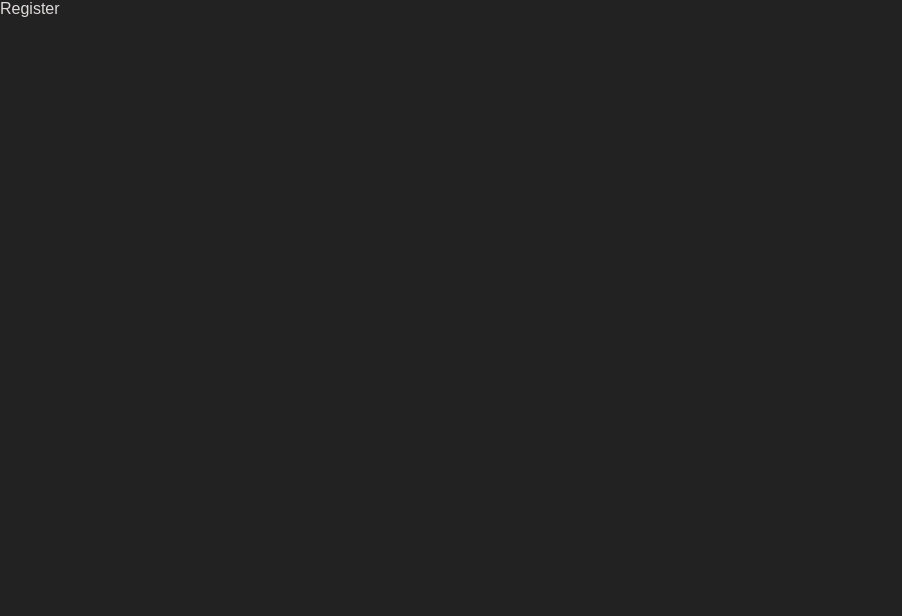
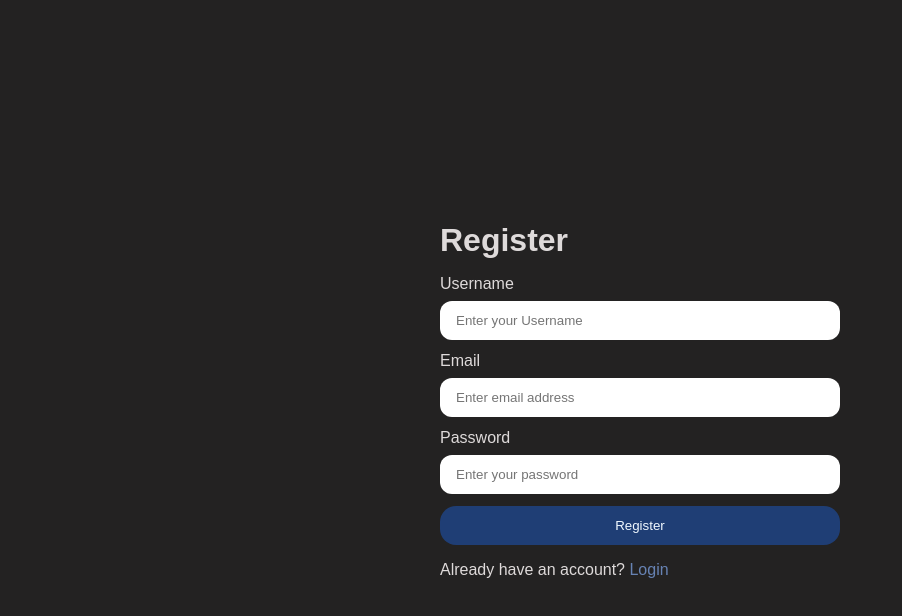
Before and after one commit to ArpitaRawat09/CareerAI, a React app in the folder Frontend/: page /register in a window 1280 px wide. Shown: the top 616 px of the page, without its empty margins (0-902 px from the left). Built offline with nearby package versions, Linux system fonts and the light colour scheme; the HTML template or start-up script is replaced by a standard one.

Commit message:
feat: enhance authentication forms with registration functionality and link navigation

```diff
--- a/Frontend/src/features/auth/auth.form.scss
+++ b/Frontend/src/features/auth/auth.form.scss
@@ -7,7 +7,7 @@ main {
   align-items: center;
 
   .form-container{
-    min-width: 370px;
+    min-width: 400px;
 
     display: flex;
     flex-direction: column;
@@ -33,4 +33,9 @@ main {
       border-radius: 0.75rem;
     }
   }
+
+  a{
+    color: rgb(103, 131, 180);
+    text-decoration: none;
+  }
 }
--- a/Frontend/src/features/auth/pages/Login.jsx
+++ b/Frontend/src/features/auth/pages/Login.jsx
@@ -1,7 +1,10 @@
 import React from "react";
-import "../auth.form.scss"
+import { useNavigate, Link } from "react-router";
+import "../auth.form.scss";
 
 const Login = () => {
+  const navigate = useNavigate();
+
   const handleSubmit = (e) => {
     e.preventDefault();
     // Handle form submission logic here
@@ -30,8 +33,11 @@ const Login = () => {
               placeholder="Enter your password"
             />
           </div>
-            <button className = "button primary-button">Login</button>
+          <button className="button primary-button">Login</button>
         </form>
+        <p>
+          Don't have an account? <Link to={"/register"}>Register</Link>
+        </p>
       </div>
     </main>
   );
--- a/Frontend/src/features/auth/pages/Register.jsx
+++ b/Frontend/src/features/auth/pages/Register.jsx
@@ -1,11 +1,54 @@
-import React from 'react'
+import React from "react";
+import "../auth.form.scss";
+import {useNavigate, Link } from "react-router";
 
 const Register = () => {
+  const navigate = useNavigate()
+  const handleSubmit = (e) => {
+    e.preventDefault();
+  };
   return (
-    <div>
-      Register
-    </div>
-  )
-}
+    <main>
+      <div className="form-container">
+        <h1>Register</h1>
+        <form onSubmit={handleSubmit}>
+          <div className="input-group">
+            <label htmlFor="username">Username</label>
+            <input
+              type="test"
+              id="username"
+              name="username"
+              placeholder="Enter your Username"
+            />
+          </div>
 
-export default Register
+          <div className="input-group">
+            <label htmlFor="email">Email</label>
+            <input
+              type="email"
+              id="email"
+              name="email"
+              placeholder="Enter email address"
+            />
+          </div>
+
+          <div className="input-group">
+            <label htmlFor="password">Password</label>
+            <input
+              type="password"
+              id="password"
+              name="password"
+              placeholder="Enter your password"
+            />
+          </div>
+          <button className="button primary-button">Register</button>
+        </form>
+        <p>
+          Already have an account? <Link to={"/login"}>Login</Link>
+        </p>
+      </div>
+    </main>
+  );
+};
+
+export default Register;
```
Also changed, not shown: Frontend/src/styles/button.scss (line endings or trailing spaces).
